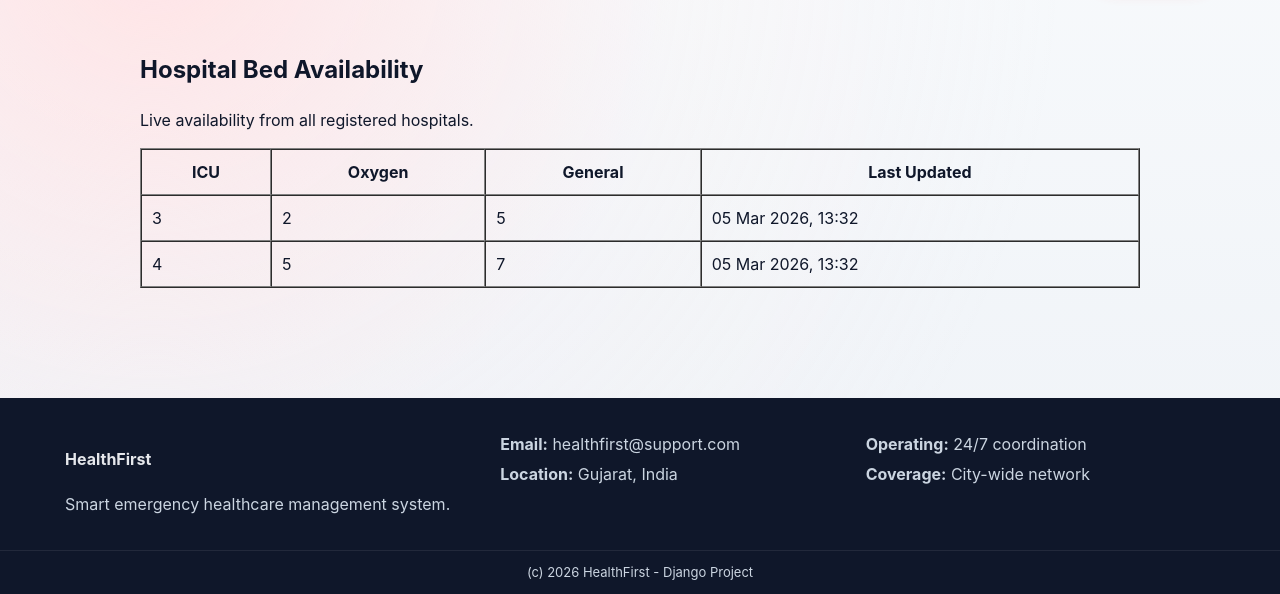
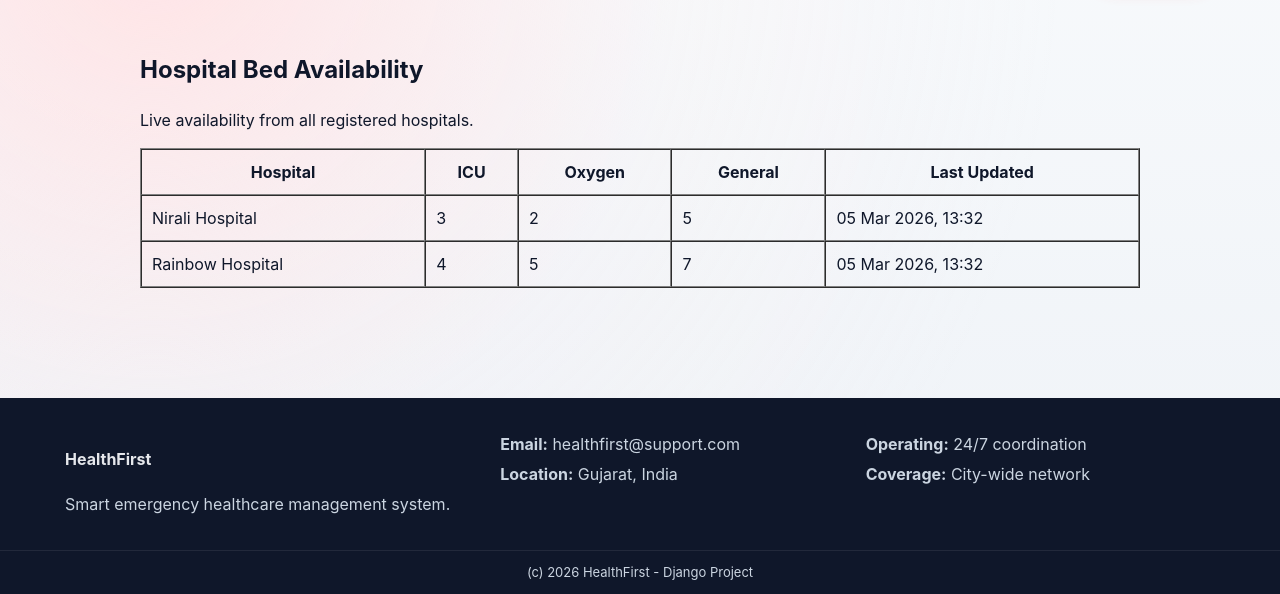
Before and after one commit to Rutvi1120/HealthFirst, a Django app: page /hospitals/view-beds/ in a window 1280 px wide. Shown: the part 130-724 px from the top of the page. Run offline with Django 5.2, Linux system fonts and the light colour scheme; data comes from the database, SQL or seed files in the repository; both versions use the stored data as it was after the commit.

Commit message:
Fixed hospital relation issue in bed and blood availability views

```diff
--- a/hospitals/templates/hospitals/view_beds.html
+++ b/hospitals/templates/hospitals/view_beds.html
@@ -20,7 +20,7 @@
          <table border="1" cellpadding="10" cellspacing="0" width="100%">
           <thead>
             <tr>
-
+              <th>Hospital</th>
               <th>ICU</th>
               <th>Oxygen</th>
               <th>General</th>
@@ -31,7 +31,7 @@
           <tbody>
             {% for bed in beds %}
             <tr>
-
+              <td>{{ bed.hospital }}</td>
               <td>{{ bed.icu_beds }}</td>
               <td>{{ bed.oxygen_beds }}</td>
               <td>{{ bed.general_beds }}</td>
--- a/hospitals/templates/hospitals/view_bloods.html
+++ b/hospitals/templates/hospitals/view_bloods.html
@@ -10,6 +10,7 @@
     <table border="1" cellpadding="10" cellspacing="0" width="100%">
       <thead style="background-color:#f2f2f2;">
         <tr>
+          <th>Hospital</th>
           <th>A+</th>
           <th>A-</th>
           <th>B+</th>
@@ -24,6 +25,7 @@
       <tbody>
         {% for blood in blood_list %}
         <tr>
+          <td>{{ blood.hospital }}</td>
           <td>{{ blood.a_positive }}</td>
           <td>{{ blood.a_negative }}</td>
           <td>{{ blood.b_positive }}</td>
```
Also changed, not shown: db.sqlite3.
